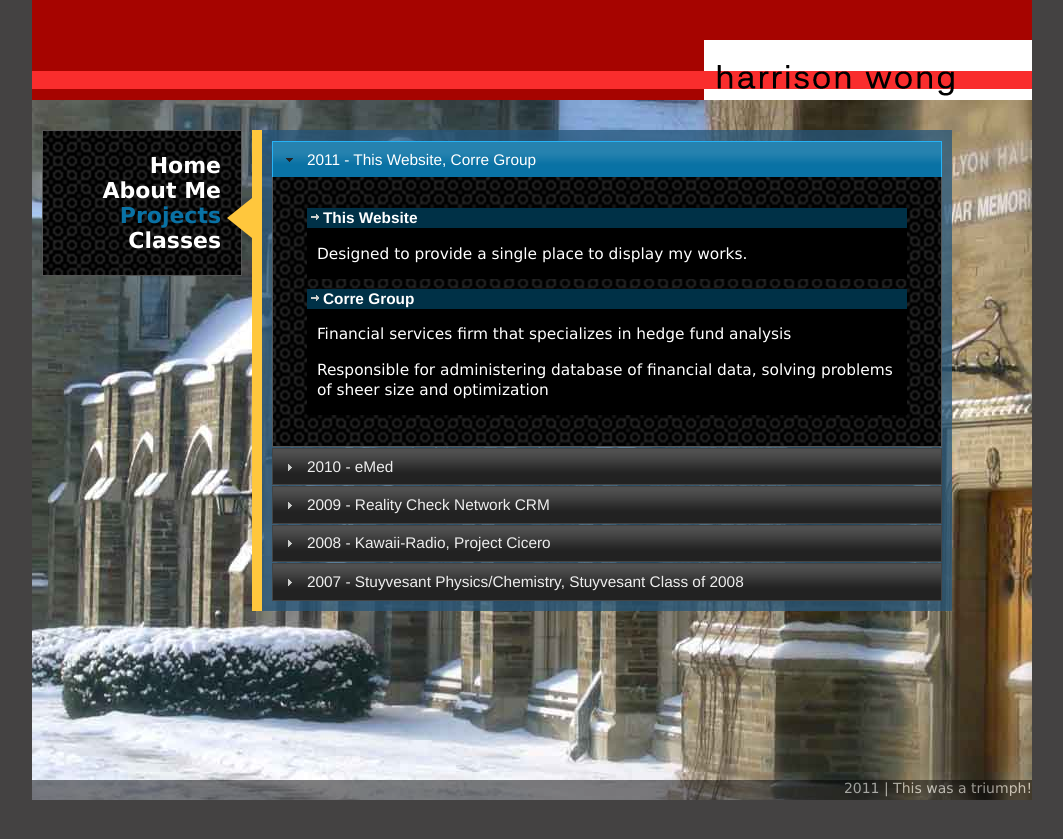
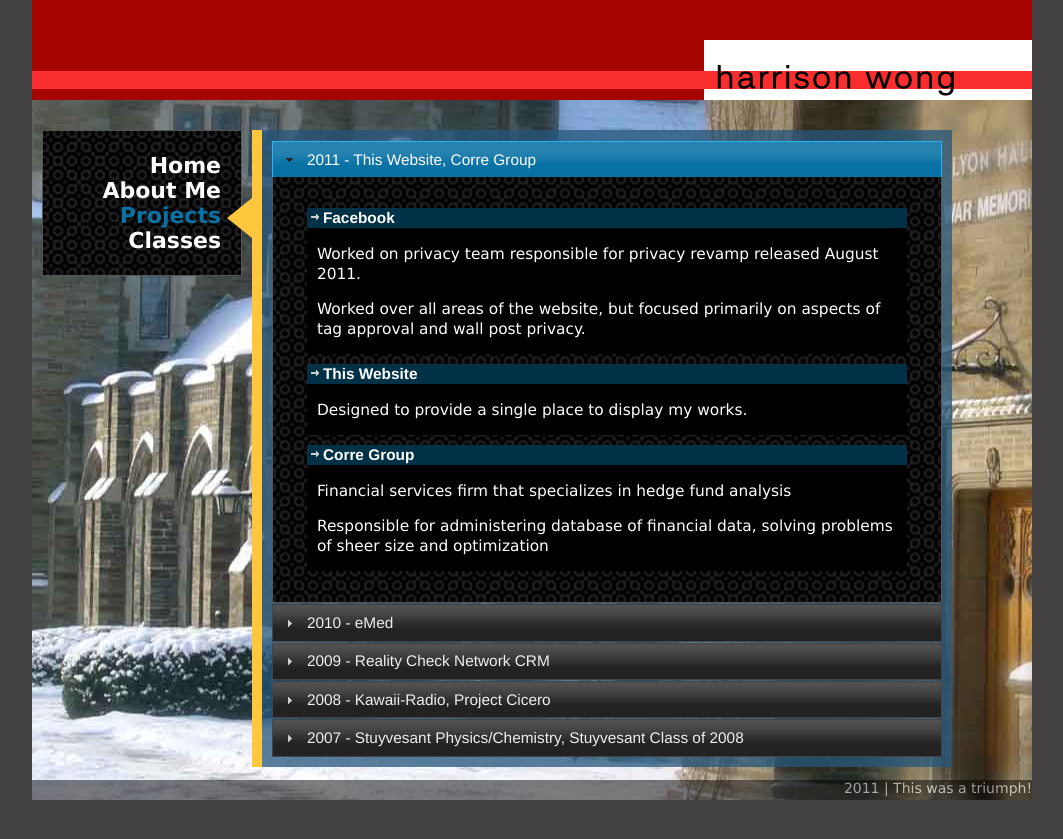
Before and after one commit to HarrisonW/harrisonw.github.io, a Jekyll site: the page built from projects.html, in a window 1280 px wide. Shown: the top 839 px of the page, without its empty margins (108-1171 px from the left). Built offline with Jekyll 4.4.1, drawn with Linux system fonts in a browser that asks for light colours.

Commit message:
Updated with Facebook

```diff
--- a/projects.html
+++ b/projects.html
@@ -5,6 +5,11 @@ layout: default
 	<h3><a href="#2011">2011 - This Website, Corre Group</a></h3>
 	<div>
 		<ul class="projects">
+			<li>
+				<h4>Facebook</h4>
+				<p>Worked on privacy team responsible for privacy revamp released August 2011.</p>
+				<p>Worked over all areas of the website, but focused primarily on aspects of tag approval and wall post privacy.</p>
+			</li>
 			<li>
 				<h4>This Website</h4>
 				<p>Designed to provide a single place to display my works.</p>
```
